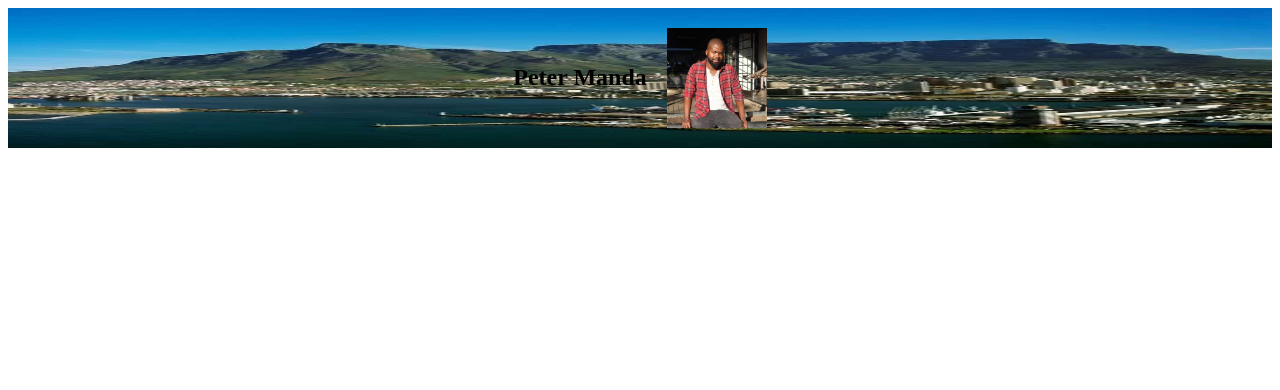
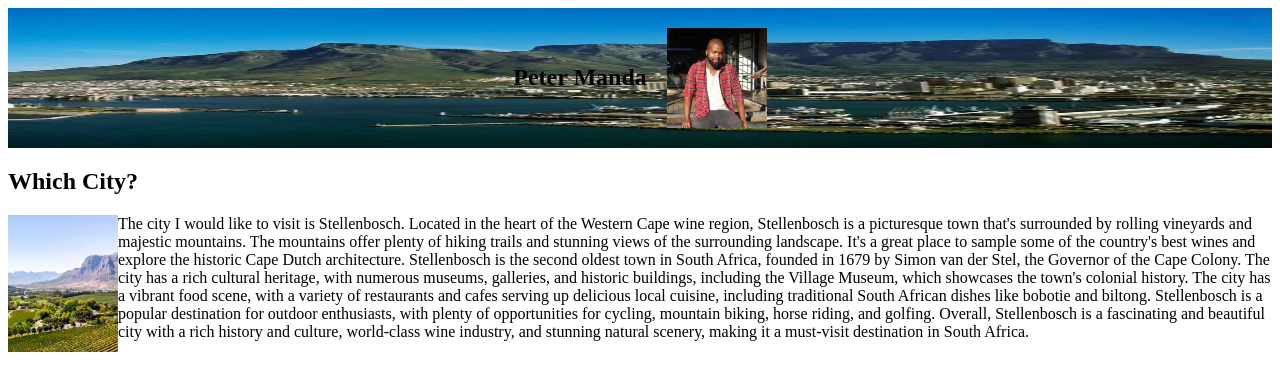
Before and after one commit to PeterManda19/basic-web-page, a plain HTML site: page web_page2.html in a window 1280 px wide. Drawn offline with Linux system fonts and the light colour scheme.

Commit message:
Whicch City section

```diff
--- a/web_page2.html
+++ b/web_page2.html
@@ -12,5 +12,33 @@
         </h2>
     </section>
 
+    <section>
+        <h2>Which City?</h2>
+        <img src="images/Stellenbosch.jpeg" alt="Description of the image" align="left" width="110" height="auto" >
+        <div class="city-container">
+            <div>
+                <p> The city I would like to visit is Stellenbosch.
+                    Located in the heart of the Western Cape wine region,
+                    Stellenbosch is a picturesque town that's surrounded by rolling vineyards and majestic mountains.
+                    The mountains offer plenty of hiking trails and stunning views of the surrounding landscape.
+                    It's a great place to sample some of the country's best wines and explore the
+                    historic Cape Dutch architecture.
+                    Stellenbosch is the second oldest town in South Africa, founded in 1679 by Simon van der Stel,
+                    the Governor of the Cape Colony.
+                    The city has a rich cultural heritage, with numerous museums, galleries, and historic buildings,
+                    including the Village Museum, which showcases the town's colonial history.
+                    The city has a vibrant food scene, with a variety of restaurants and cafes serving up delicious
+                    local cuisine, including traditional South African dishes like bobotie and biltong.
+                    Stellenbosch is a popular destination for outdoor enthusiasts, with plenty of opportunities for
+                    cycling, mountain biking, horse riding, and golfing. Overall, Stellenbosch is a fascinating and
+                    beautiful city with a rich history and culture, world-class wine industry, and stunning natural
+                    scenery, making it a must-visit destination in South Africa.
+                </p>
+            </div>
+        </div>
+    </section>
+
+
+
 </body>
 </html>
```
